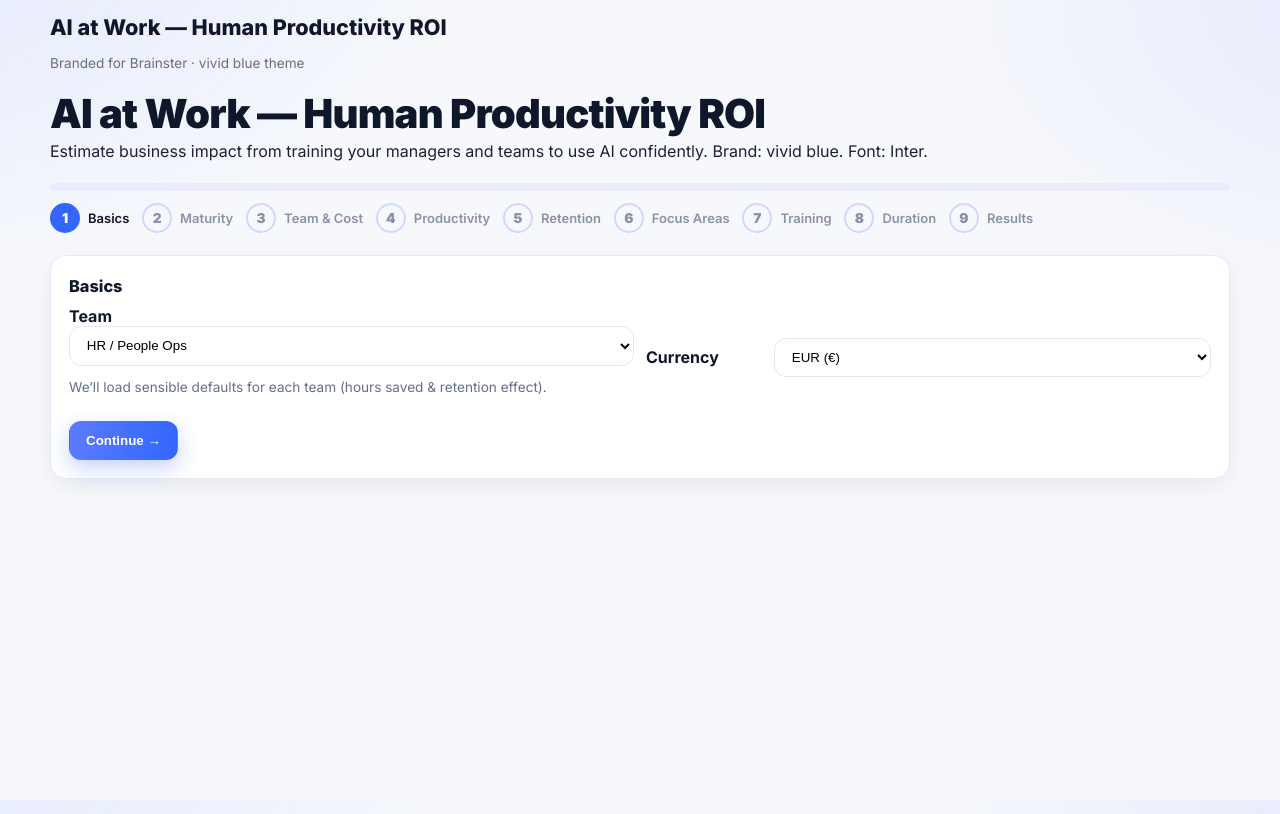
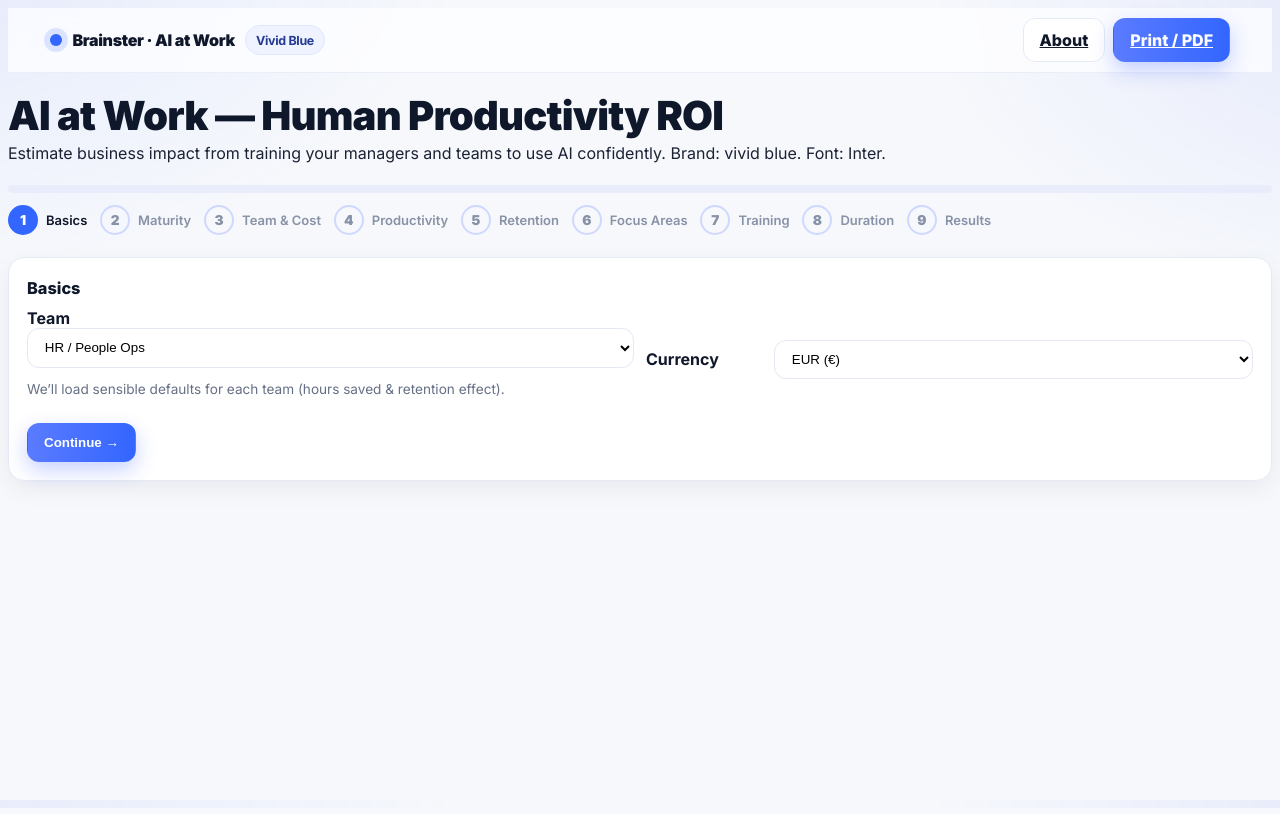
Before and after one commit to powerstephen/brainster-human-ai-roi, a Next.js app: page / in a window 1280 px wide. Built offline with nearby package versions, Linux system fonts and the light colour scheme.

Commit message:
Update layout.tsx

```diff
--- a/app/layout.tsx
+++ b/app/layout.tsx
@@ -4,7 +4,7 @@ import { Inter } from 'next/font/google';
 const inter = Inter({ subsets: ['latin'] });
 
 export const metadata = {
-  title: 'AI at Work — ROI Calculator',
+  title: 'AI at Work — Human Productivity ROI',
   description: 'Estimate the impact of AI capability on team performance.',
 };
 
@@ -12,13 +12,20 @@ export default function RootLayout({ children }: { children: React.ReactNode })
   return (
     <html lang="en" className={inter.className}>
       <body>
-        <div className="container">
-          <header className="mb-4">
-            <h1 style={{fontWeight:800,fontSize:'1.35rem'}}>AI at Work — Human Productivity ROI</h1>
-            <p className="help">Branded for Brainster · vivid blue theme</p>
-          </header>
-          {children}
+        <div className="nav">
+          <div className="container nav-inner">
+            <div className="brand">
+              <span className="dot" />
+              <span>Brainster · AI at Work</span>
+              <span className="badge">Vivid Blue</span>
+            </div>
+            <div style={{display:'flex',alignItems:'center',gap:8}}>
+              <a className="btn btn-ghost" href="#" aria-disabled>About</a>
+              <a className="btn btn-primary" href="/report" title="Open print view">Print / PDF</a>
+            </div>
+          </div>
         </div>
+        {children}
       </body>
     </html>
   );
```
